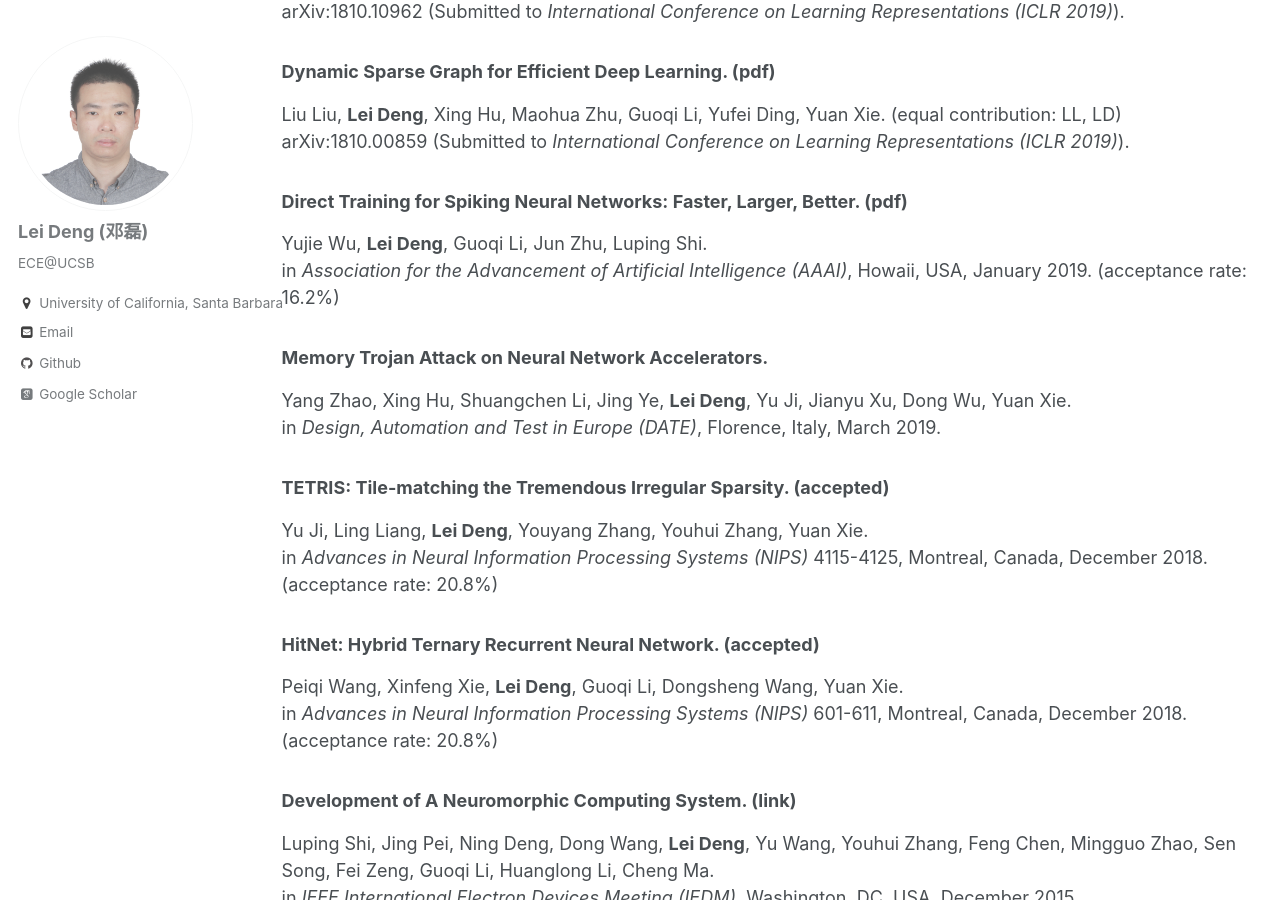
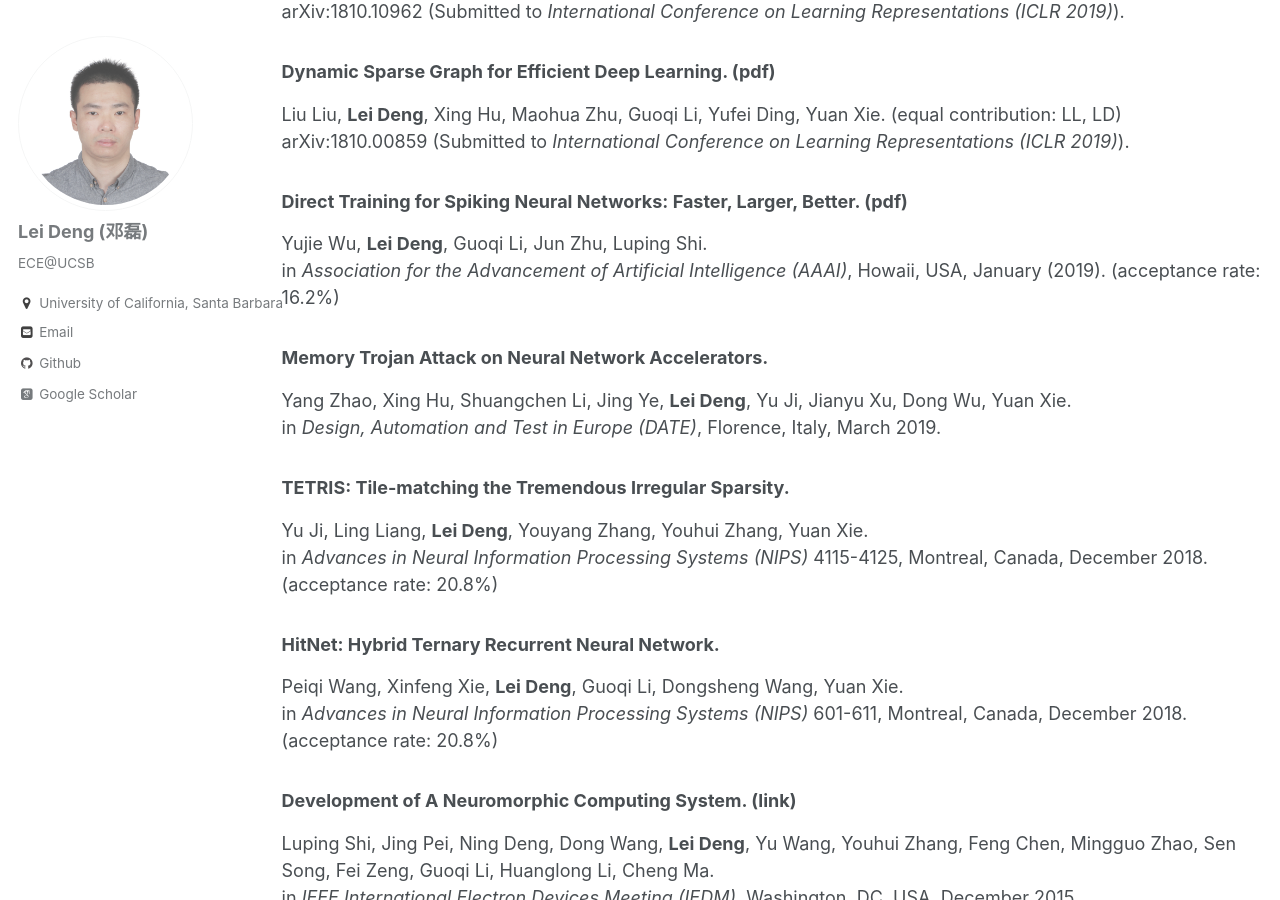
Before and after one commit to dllfei/dllfei.github.io, a Jekyll site: the page built from _pages/publications.md, in a window 1280 px wide and 900 px high, scrolled down 2810 px. Built offline with Jekyll 4.4.1, drawn with Linux system fonts in a browser that asks for light colours; some web fonts are replaced.

Commit message:
Update publications.md

```diff
--- a/_pages/publications.md
+++ b/_pages/publications.md
@@ -89,17 +89,17 @@ arXiv:1810.00859 (Submitted to *International Conference on Learning Representat
 
 ### Direct Training for Spiking Neural Networks: Faster, Larger, Better. ([pdf](https://arxiv.org/pdf/1809.05793.pdf))<br />
 Yujie Wu, **Lei Deng**, Guoqi Li, Jun Zhu, Luping Shi. <br />
-in *Association for the Advancement of Artificial Intelligence (AAAI)*, Howaii, USA, January 2019. (acceptance rate: 16.2%)
+in *Association for the Advancement of Artificial Intelligence (AAAI)*, Howaii, USA, January (2019). (acceptance rate: 16.2%)
 
 ### Memory Trojan Attack on Neural Network Accelerators. <br />
 Yang Zhao, Xing Hu, Shuangchen Li, Jing Ye, **Lei Deng**, Yu Ji, Jianyu Xu, Dong Wu, Yuan Xie. <br />
 in *Design, Automation and Test in Europe (DATE)*, Florence, Italy, March 2019.
 
-### TETRIS: Tile-matching the Tremendous Irregular Sparsity. (accepted) <br />
+### TETRIS: Tile-matching the Tremendous Irregular Sparsity. <br />
 Yu Ji, Ling Liang, **Lei Deng**, Youyang Zhang, Youhui Zhang, Yuan Xie. <br />
 in *Advances in Neural Information Processing Systems (NIPS)* 4115-4125, Montreal, Canada, December 2018. (acceptance rate: 20.8%)
 
-### HitNet: Hybrid Ternary Recurrent Neural Network. (accepted) <br />
+### HitNet: Hybrid Ternary Recurrent Neural Network. <br />
 Peiqi Wang, Xinfeng Xie, **Lei Deng**, Guoqi Li, Dongsheng Wang, Yuan Xie. <br />
 in *Advances in Neural Information Processing Systems (NIPS)* 601-611, Montreal, Canada, December 2018. (acceptance rate: 20.8%)
 
```
